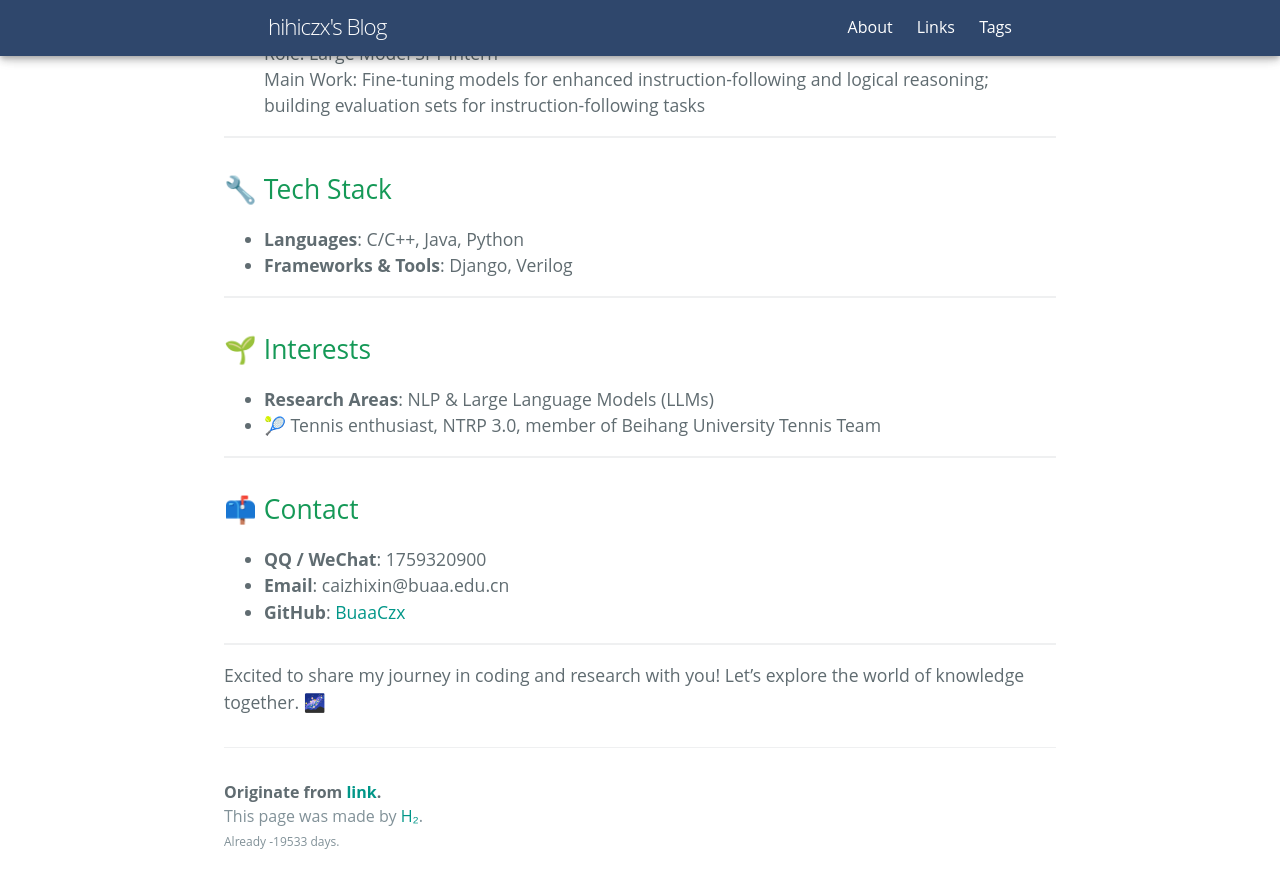
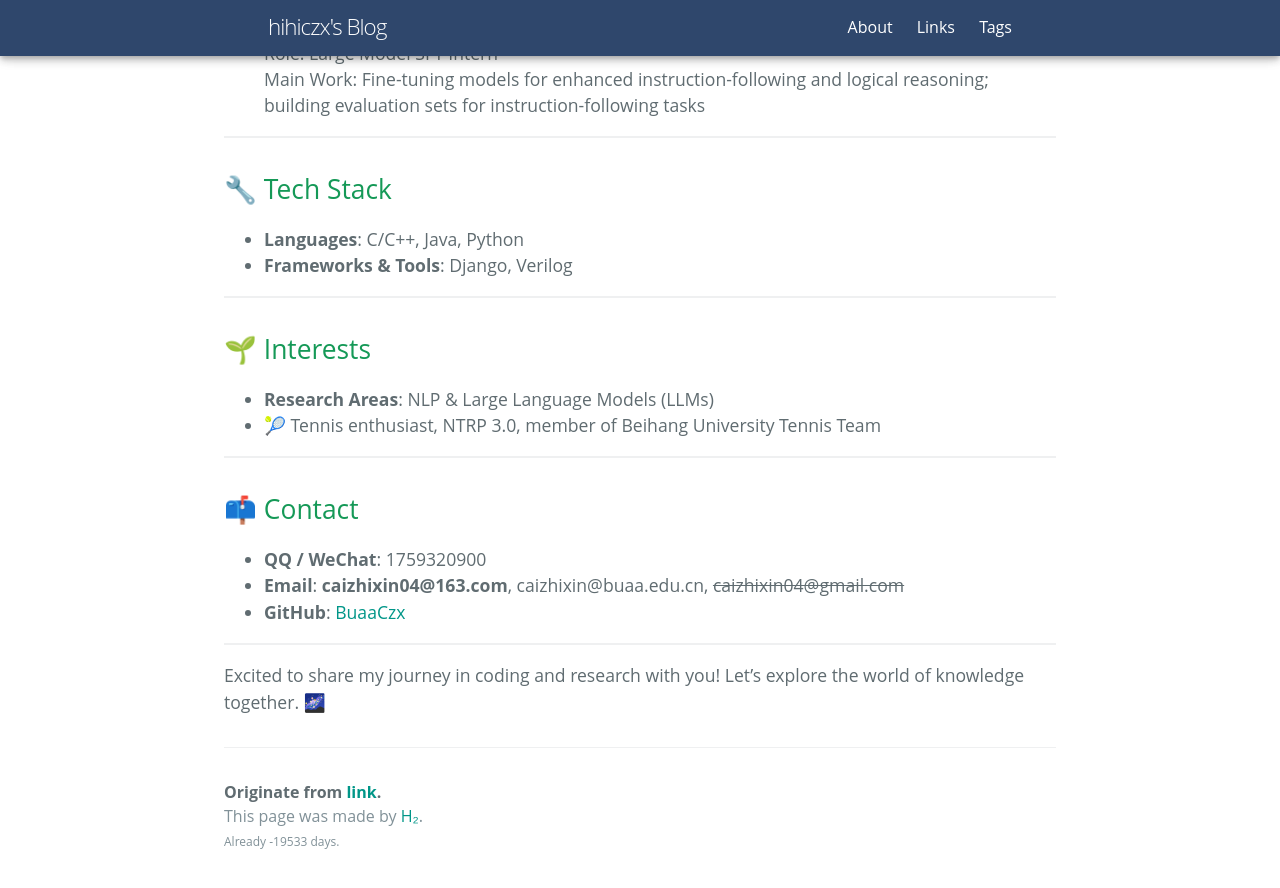
Before and after one commit to BuaaCzx/BuaaCzx.github.io, a Jekyll site: the page built from pages/about.md, in a window 1280 px wide and 900 px high, scrolled down 1136 px. Shown: the top 888 px of the window. Built offline with Jekyll 4.4.1, drawn with Linux system fonts in a browser that asks for light colours; some web fonts are replaced.

Commit message:
update blog

```diff
--- a/pages/about.md
+++ b/pages/about.md
@@ -52,7 +52,7 @@ permalink: /About.html
 
 ## 📫 Contact
 - **QQ / WeChat**: 1759320900
-- **Email**: caizhixin@buaa.edu.cn
+- **Email**: **caizhixin04@163.com**, caizhixin@buaa.edu.cn, ~~caizhixin04@gmail.com~~
 - **GitHub**: [BuaaCzx](https://github.com/BuaaCzx)
 
 ---
```
